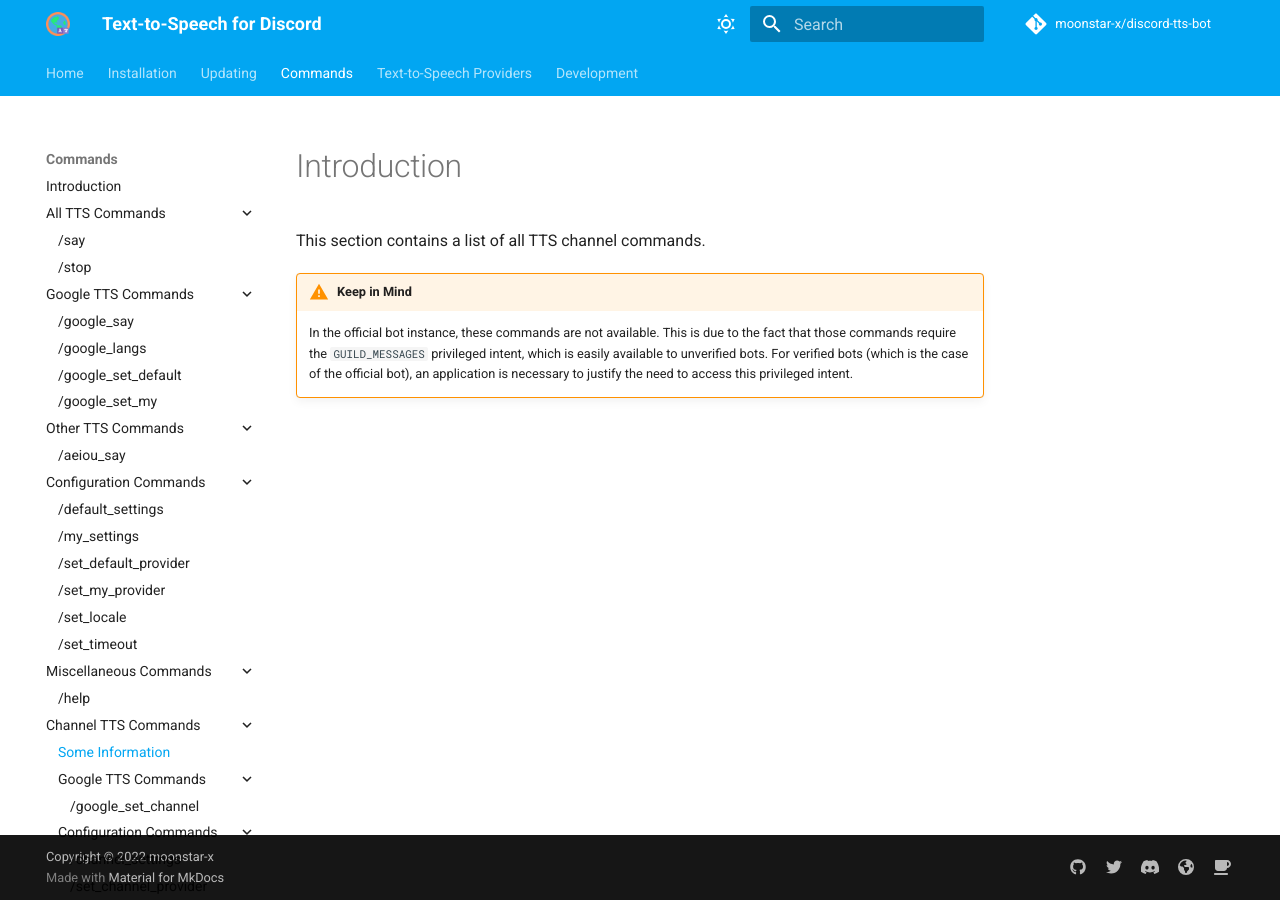
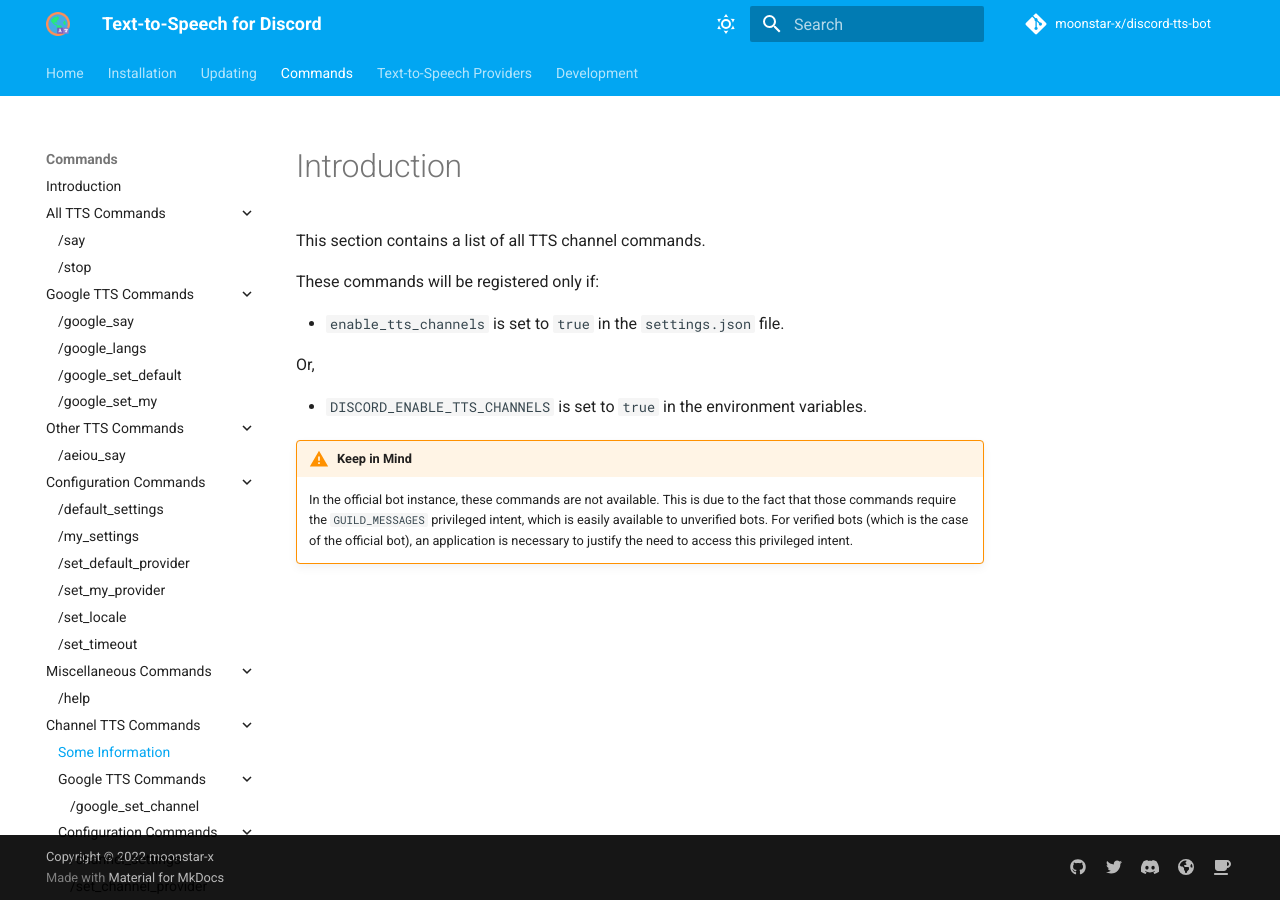
Before and after one commit to moonstar-x-docs/discord-tts-bot, an MkDocs documentation site: the page built from docs/commands/channel-tts/index.md, in a window 1280 px wide. Built offline with MkDocs 1.6.1 and Material for MkDocs 9.7.7, drawn with Linux system fonts in a browser that asks for light colours; comment, search, counter and statistics services are not loaded.

Commit message:
Updated channel-tts index.

```diff
--- a/docs/commands/channel-tts/index.md
+++ b/docs/commands/channel-tts/index.md
@@ -2,5 +2,13 @@
 
 This section contains a list of all TTS channel commands.
 
+These commands will be registered only if:
+
+* `enable_tts_channels` is set to `true` in the `settings.json` file.
+
+Or,
+
+* `DISCORD_ENABLE_TTS_CHANNELS` is set to `true` in the environment variables.
+
 !!! warning "Keep in Mind"
     In the official bot instance, these commands are not available. This is due to the fact that those commands require the `GUILD_MESSAGES` privileged intent, which is easily available to unverified bots. For verified bots (which is the case of the official bot), an application is necessary to justify the need to access this privileged intent.
```
